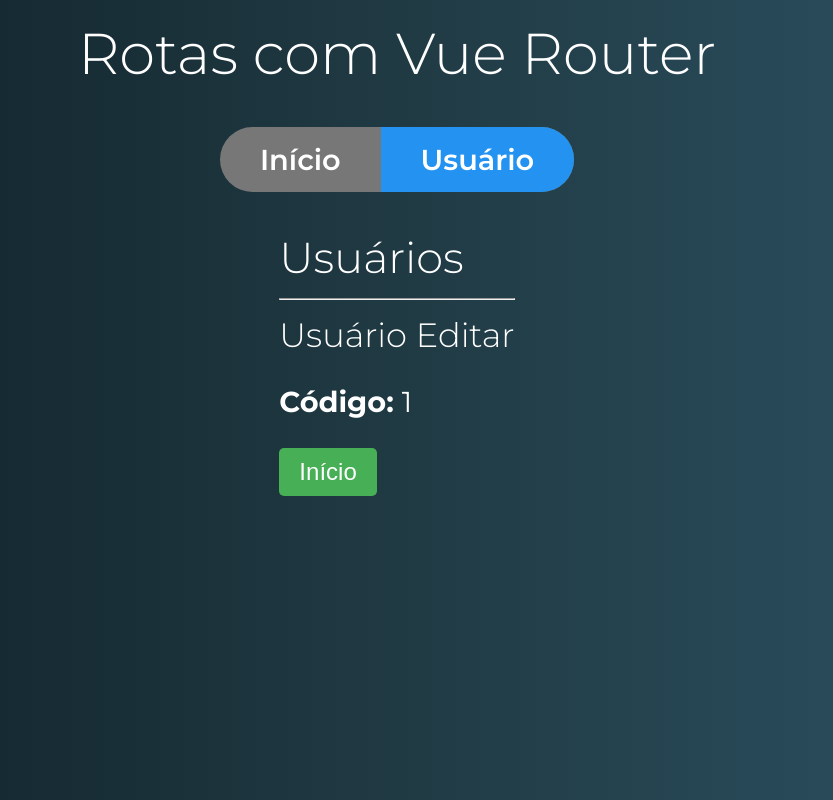
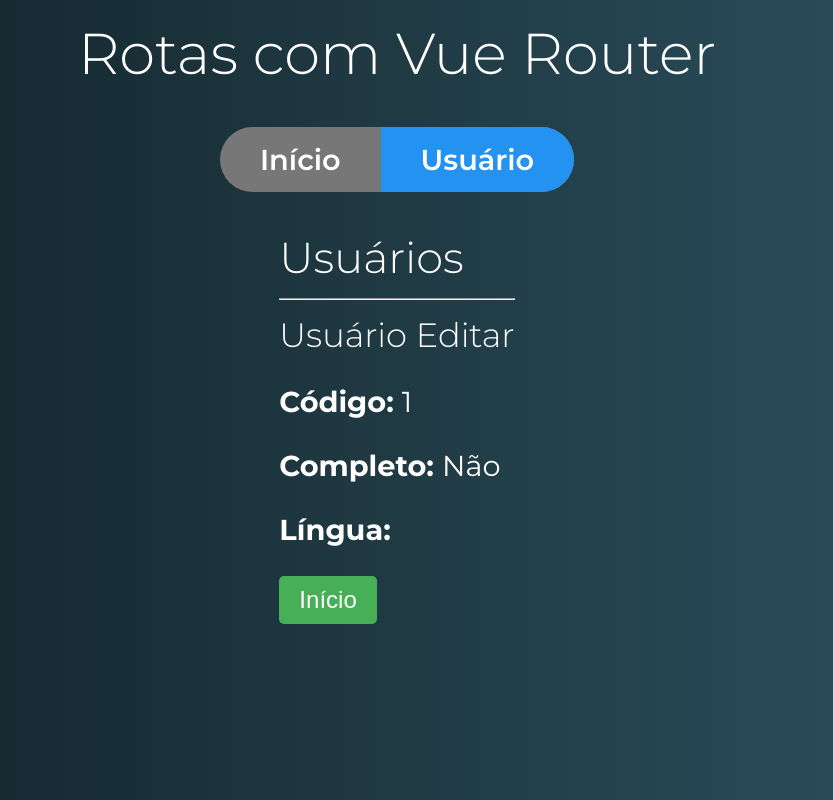
Before and after one commit to pierry01/vue-router, a Vue app: page /usuario/1/editar in a window 1280 px wide. Shown: the whole page, without its empty margins (243-1076 px from the left). Built offline with nearby package versions, Linux system fonts and the light colour scheme.

Commit message:
using query params

```diff
--- a/src/components/usuario/UsuarioDetalhe.vue
+++ b/src/components/usuario/UsuarioDetalhe.vue
@@ -9,6 +9,7 @@
       :to="{
         name: 'editarUsuario',
         params: { id: id },
+        query: { completo: true, lingua: 'pt-BR' },
       }"
     >
       Editar
--- a/src/components/usuario/UsuarioEditar.vue
+++ b/src/components/usuario/UsuarioEditar.vue
@@ -2,6 +2,11 @@
   <div class="usuario-editar">
     <h3>Usuário Editar</h3>
     <p><strong>Código: </strong>{{ id }}</p>
+    <p>
+      <strong>Completo: </strong>
+      {{ $route.query.completo ? "Sim" : "Não" }}
+    </p>
+    <p><strong>Língua: </strong> {{ $route.query.lingua }}</p>
   </div>
 </template>
 
```
